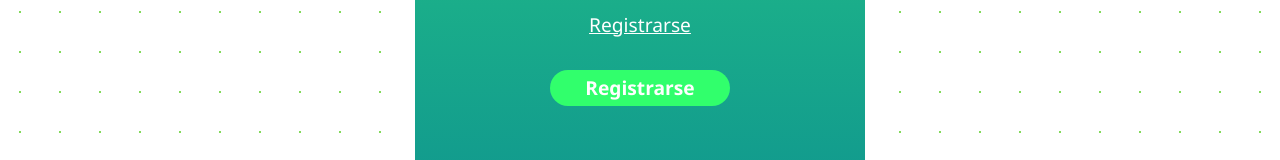
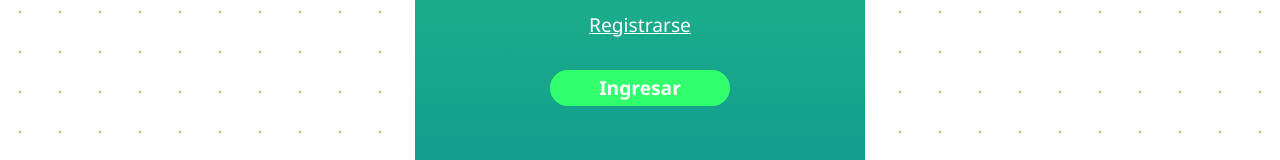
Before and after one commit to jarrisondev/misaschat, a Next.js app: page / in a window 1280 px wide. Shown: the part 608-768 px from the top of the page. Built offline with nearby package versions, Linux system fonts and the light colour scheme.

Commit message:
Fixed bug. Fixed bug in the Button component

```diff
--- a/components/globals-components/Button.jsx
+++ b/components/globals-components/Button.jsx
@@ -1,5 +1,5 @@
-export const Button = ({ token, handler }) => {
-	let text = token ? 'Ingresar' : 'Registrarse'
+export const Button = ({ renderForm, handler }) => {
+	let text = renderForm ? 'Ingresar' : 'Registrarse'
 
 	return (
 		<button onClick={(event) => handler(event)} type='submit'>
```
